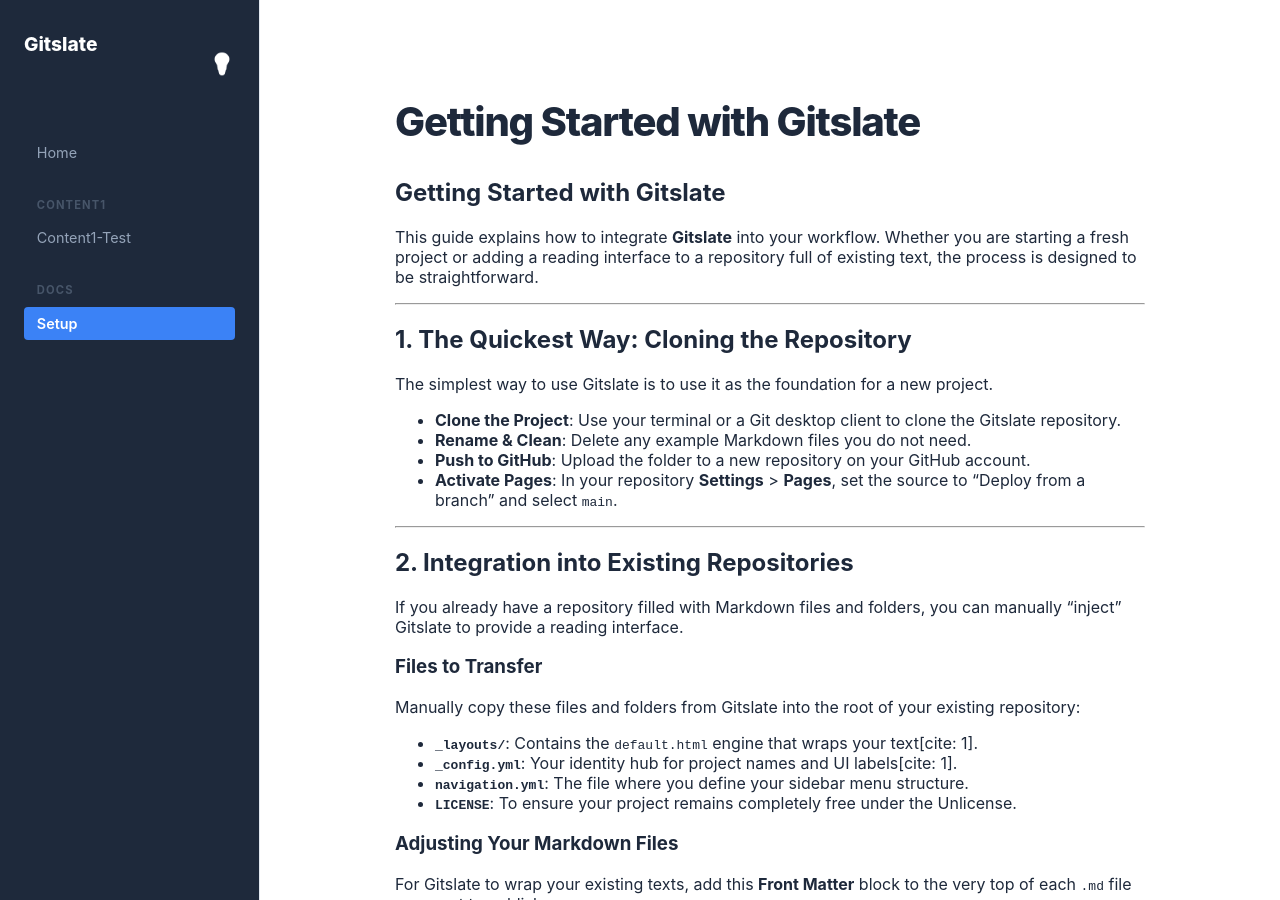
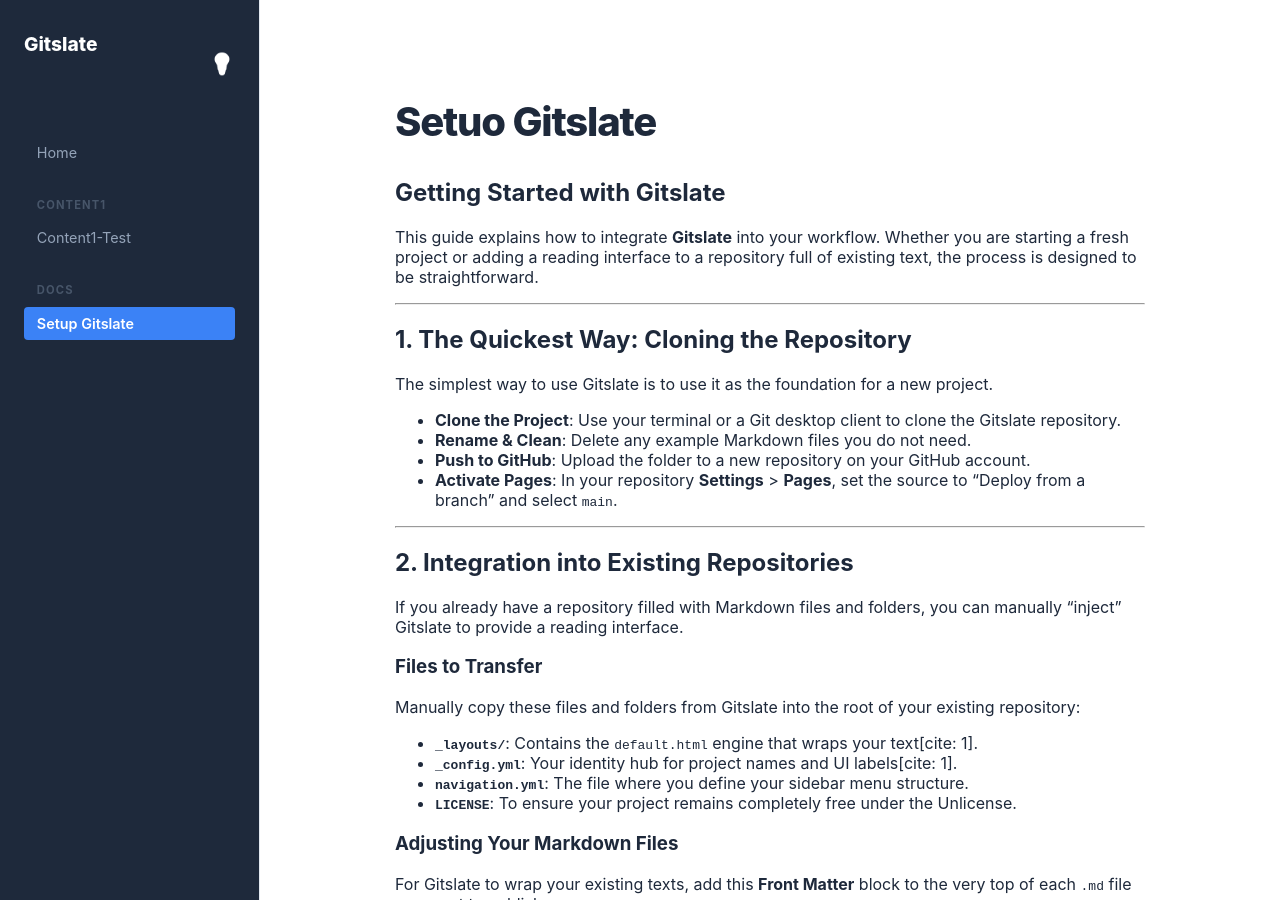
Before and after one commit to texthub/gitslate, a Jekyll site: the page built from docs/setup.md, in a window 1280 px wide and 900 px high. Built offline with Jekyll 4.4.1, drawn with Linux system fonts in a browser that asks for light colours; our own code applies the rules of GitHub Pages for plain Markdown files.

Commit message:
Update setup.md

```diff
--- a/docs/setup.md
+++ b/docs/setup.md
@@ -1,10 +1,12 @@
 ---
 layout: default
-menu_title: "Setup"
+menu_title: "Setup Gitslate"
+title: "Setuo Gitslate"
 nav_order: 30
 date: 2026-05-05
 ---
-# Getting Started with Gitslate
+
+## Getting Started with Gitslate
 
 This guide explains how to integrate **Gitslate** into your workflow. Whether you are starting a fresh project or adding a reading interface to a repository full of existing text, the process is designed to be straightforward.
 
```
